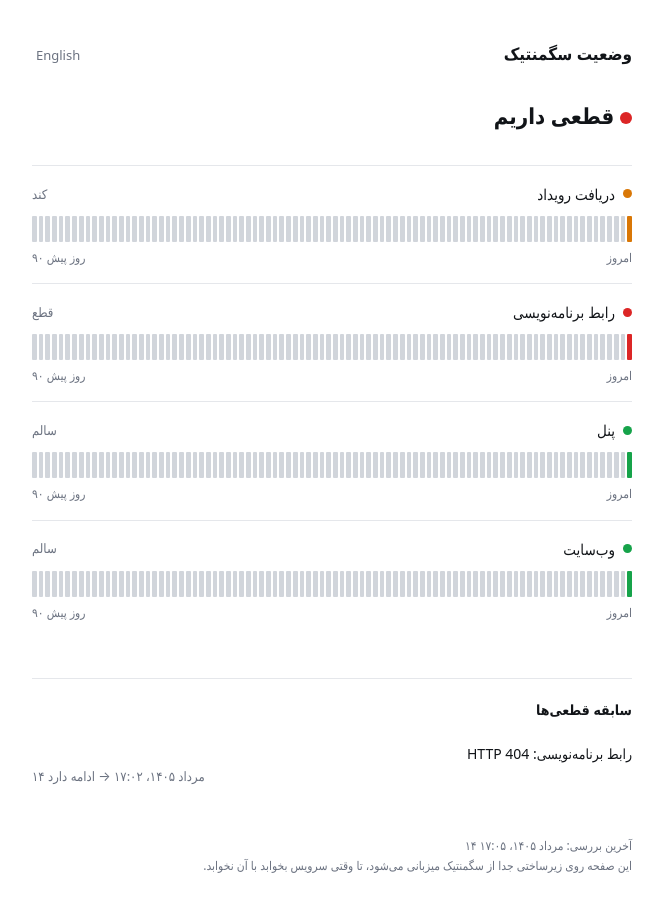
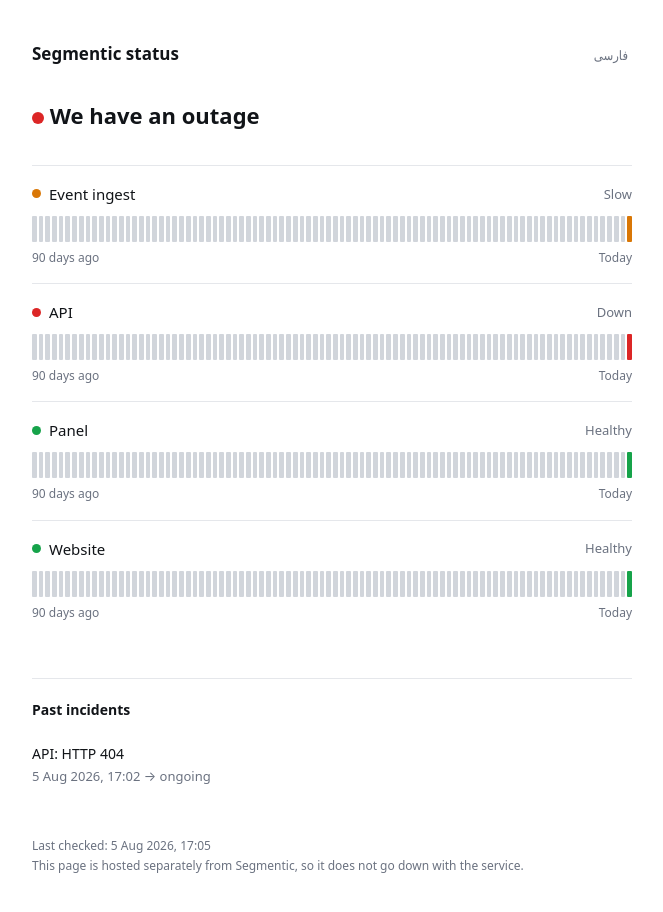
Before and after one commit to Segmentic1/status, a plain HTML site: page index.html in a window 1280 px wide. Shown: the whole page, without its empty margins (308-971 px from the left). Drawn offline with Linux system fonts and the light colour scheme.

Commit message:
the English half of a bilingual page nobody could reach
Two things, both invisible until the page was actually served.

The locale guess had the same answer in both branches:

  navigator.language?.startsWith("fa") ? "fa" : "fa"

so every visitor got Persian and the detection was dead code. The toggle
still worked, which is why it reads as fine until you look. English now
means English, and the markup still starts fa/rtl so the first paint is
the common case rather than a flash of the wrong direction.

The day tooltips were the raw storage key, so a Persian reader hovering a
bar got a Gregorian date in Latin digits. The key stays YYYY-MM-DD because
that is what sorts; only what is shown gets the reader's calendar.

Parsed at noon rather than midnight: a bare YYYY-MM-DD is midnight UTC,
which is half past three in the morning in Tehran, and rounding the wrong
way renders the day before.

```diff
--- a/index.html
+++ b/index.html
@@ -179,8 +179,16 @@
 const ORDER = ["ingest", "api", "panel", "site"];
 const DAYS = 90;
 
+// A choice already made wins over a guess, and a guess wins over nothing.
+//
+// Persian is the default everywhere else in the product, and this page is the
+// one place that is wrong: it is read by whoever happens to be checking
+// whether we are up, which on a bad day includes people who have never seen
+// the panel. A browser asking for Persian gets Persian and everybody else gets
+// English. The document starts as fa/rtl in the markup so the first paint is
+// the common case rather than a flash of the wrong direction.
 let locale = (localStorage.getItem("segmentic-status-lang") ??
-  (navigator.language?.startsWith("fa") ? "fa" : "fa"));
+  (navigator.language?.startsWith("fa") ? "fa" : "en"));
 
 /** Tehran day keys for the last ninety days, oldest first. */
 function dayKeys() {
@@ -237,7 +245,9 @@
     const state = current[id]?.state ?? "none";
     const bars = keys.map((k) => {
       const s = dayState(data?.days?.[k]?.[id]);
-      return `<div class="bar ${s}" title="${k}"></div>`;
+      // The tooltip is display text, so it gets the reader's calendar. The key
+      // itself stays YYYY-MM-DD everywhere else because that is what sorts.
+      return `<div class="bar ${s}" title="${escapeHtml(fmtDay(k))}"></div>`;
     }).join("");
     return `
       <div class="svc">
@@ -285,6 +295,22 @@
   }).format(d);
 }
 
+/**
+ * One day key, as a date without a time.
+ *
+ * Parsed as noon UTC rather than midnight. A bare YYYY-MM-DD is midnight UTC,
+ * which is half past three in the morning in Tehran, and any rounding the
+ * other way would render the day before. Noon has no such edge.
+ */
+function fmtDay(key) {
+  const d = new Date(`${key}T12:00:00Z`);
+  if (Number.isNaN(d.getTime())) return key;
+  return new Intl.DateTimeFormat(locale === "fa" ? "fa-IR-u-ca-persian" : "en-GB", {
+    timeZone: "Asia/Tehran",
+    year: "numeric", month: "short", day: "numeric",
+  }).format(d);
+}
+
 function escapeHtml(s) {
   return String(s).replace(/[&<>"']/g, (c) =>
     ({ "&": "&amp;", "<": "&lt;", ">": "&gt;", '"': "&quot;", "'": "&#39;" })[c]);
```
